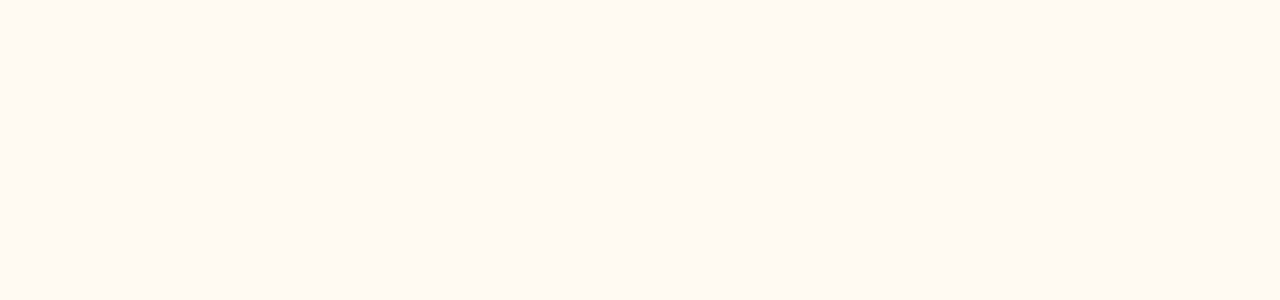
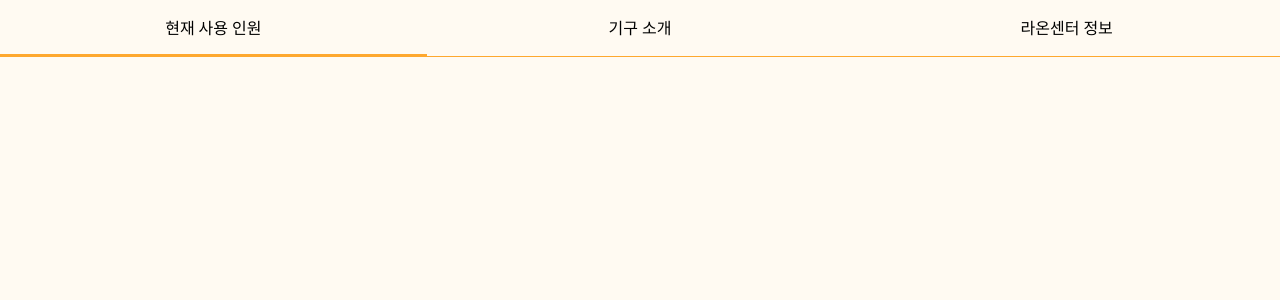
Before and after one commit to 7beunseo/2023-CodeWithDS-09, a React (Create React App) app in the folder Front-end/wellduk/: page /raon in a window 1280 px wide. Shown: the top 300 px of the page. Built offline with nearby package versions, Linux system fonts and the light colour scheme; a web font is replaced by a local one.

Commit message:
style: TopNav 스타일 구현 및 router 수정

```diff
--- /dev/null
+++ b/Front-end/wellduk/src/components/Layout/nav/TopNav.js
@@ -0,0 +1,73 @@
+import { Outlet, useNavigate } from 'react-router-dom'
+import { styled } from 'styled-components'
+import { flexAlignCenter } from '../../../styles/common'
+
+const NAV_TYPE = {
+	raon: [
+		{
+			title: '현재 사용 인원',
+			path: '/raon',
+		},
+		{
+			title: '기구 소개',
+			path: '/raon/machine',
+		},
+		{
+			title: '라온센터 정보',
+			path: '/raon/info',
+		},
+	],
+	community: [
+		{
+			title: '양도해요',
+			path: '/community',
+		},
+		{
+			title: '같이해요',
+			path: '/community/together',
+		},
+		{
+			title: '소통해요',
+			path: '/community/communication',
+		},
+	],
+}
+
+function TopNav({ type }) {
+	const navigate = useNavigate()
+	return (
+		<>
+			<S.Wrapper>
+				{NAV_TYPE[type].map(nav => (
+					<S.Title
+						key={nav.title}
+						type={type}
+						onClick={() => navigate(`${nav.path}`)}
+						state={window.location.pathname === nav.path}
+					>
+						{nav.title}
+					</S.Title>
+				))}
+			</S.Wrapper>
+			<Outlet />
+		</>
+	)
+}
+export default TopNav
+
+const Wrapper = styled.div`
+	${flexAlignCenter};
+	justify-content: space-around;
+	border-bottom: 1px solid ${({ theme }) => theme.COLOR.main};
+`
+
+const Title = styled.div`
+	text-align: center;
+	cursor: pointer;
+	width: calc(33.34%);
+	border-bottom: ${({ state }) =>
+		state ? '2px solid #FEA82F' : '2px solid transparent'};
+	padding: 15px 0;
+`
+
+const S = { Wrapper, Title }
```
Also changed, not shown: Front-end/wellduk/src/routes/router.js (+15 -6 lines).
